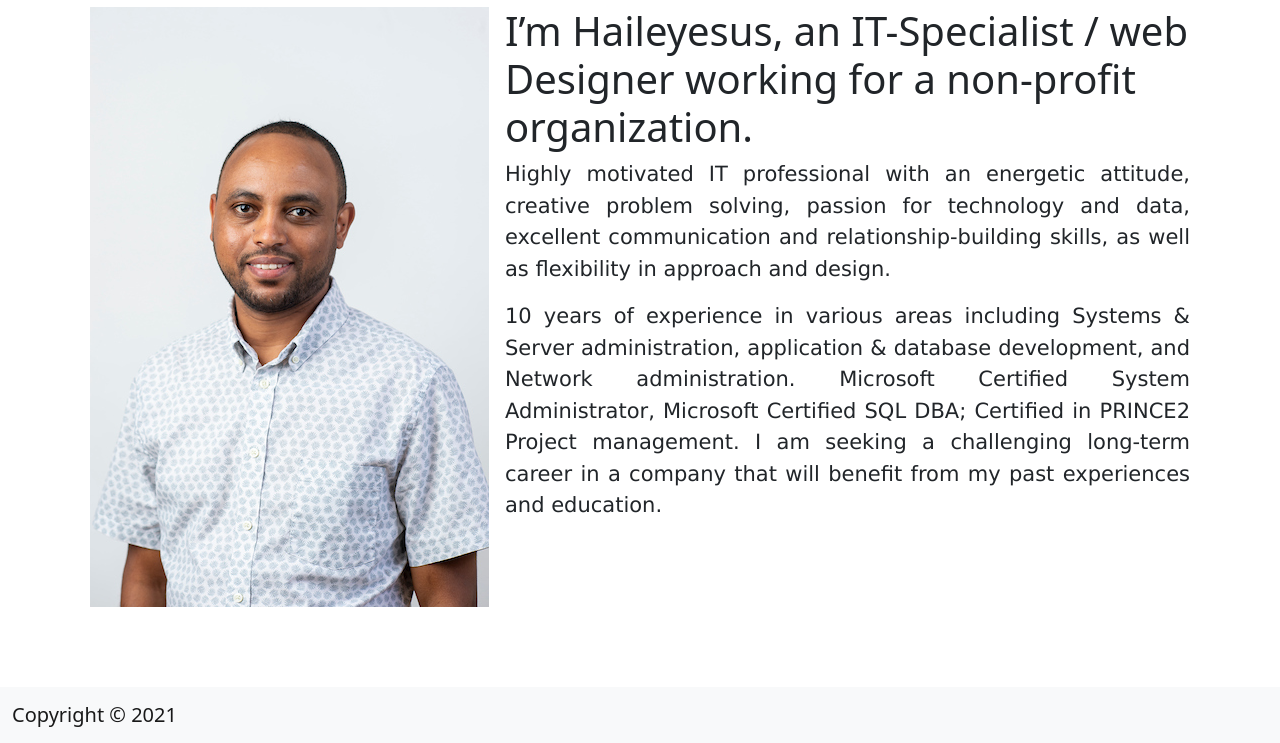
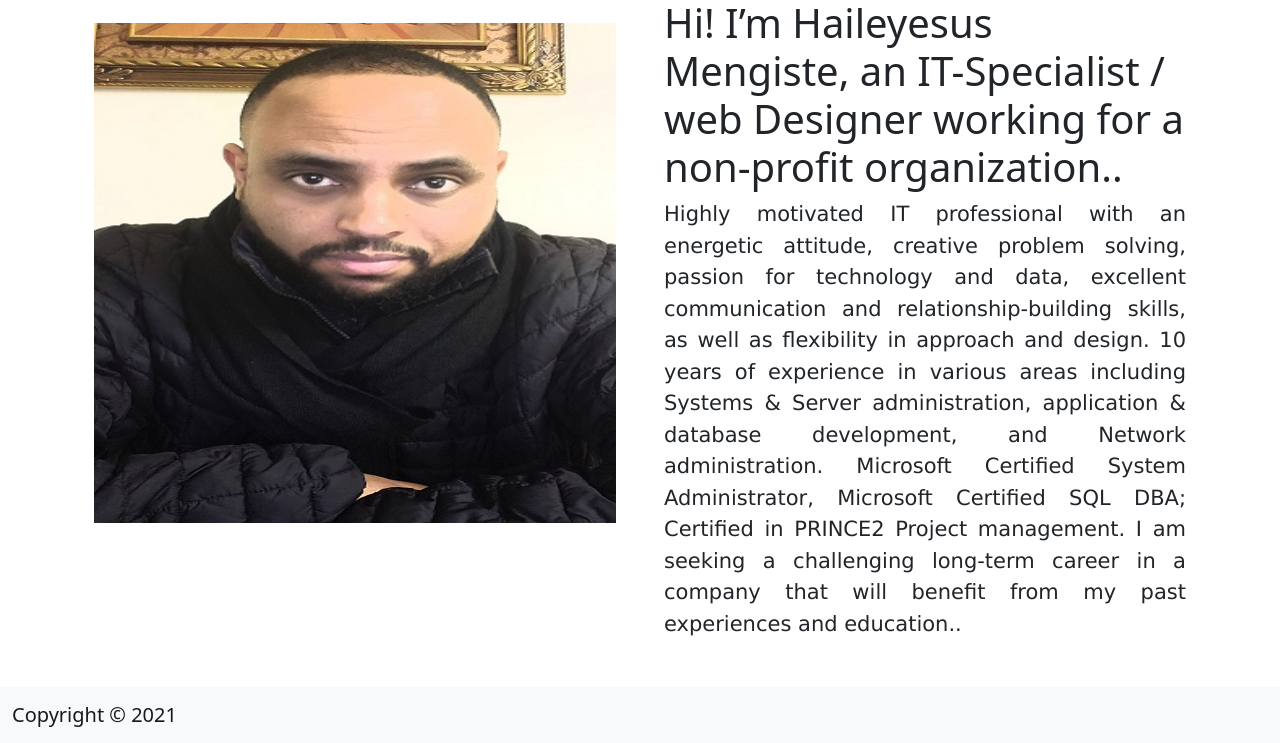
Before and after one commit to hmendeshaw/Portfolio, a plain HTML site: page index.html in a window 1280 px wide. Shown: the part 57-800 px from the top of the page. Drawn offline with nearby package versions, Linux system fonts and the light colour scheme.

Commit message:
adding new feature

```diff
--- a/index.html
+++ b/index.html
@@ -12,7 +12,7 @@
 <body>
    <div class="container">
        <div class="col">
-           <div class="row">
+           <div class="row1">
             <nav class="navbar navbar-expand-lg navbar-light bg-light">
                 <div class="container-fluid">
                   <a class="navbar-brand" href="#">Haileyesus Portfolio</a>
@@ -29,20 +29,28 @@
                   </div>
                 </div>
               </nav>
-              <section>
+              <!-- end of nav -->
 
-                <div class="d-flex bd-highlight">
-                    <div class="p-2 w-100 bd-highlight">
-                        <img src="./images/Haile.jpg">
-                    </div>
-                    <div class="p-2 flex-shrink-1 bd-highlight">
-                        <h1>I’m Haileyesus, an IT-Specialist / web Designer working for a non-profit organization.</h1>
-                        <p>Highly motivated IT professional with an energetic attitude, creative problem solving, passion for technology and data, excellent communication and relationship-building skills, as well as flexibility in approach and design.
-                            <br></p>
-                            <p>10 years of experience in various areas including Systems & Server administration, application & database development, and Network administration. Microsoft Certified System Administrator, Microsoft Certified SQL DBA; Certified in PRINCE2 Project management. I am seeking a challenging long-term career in a company that will benefit from my past experiences and education.</p>
-                    </div>
+                <div class="row">
+                  <div class="col">
+                      <br>
+                      <img src="./images/haile2.jpg" width="122px" height="500px">
                   </div>
-               </section>
+                  <div class="col">
+                      <h1>Hi! I’m Haileyesus Mengiste, an IT-Specialist / web Designer working for a non-profit organization..</h1>
+                    <p>Highly motivated IT professional with an energetic attitude, creative problem solving, passion for technology and data, excellent communication and relationship-building skills, as well as flexibility in approach and design.
+
+                        10 years of experience in various areas including Systems & Server administration, application & database development, and Network administration. Microsoft Certified System Administrator, Microsoft Certified SQL DBA; Certified in PRINCE2 Project management. I am seeking a challenging long-term career in a company that will benefit from my past experiences and education..</p><br>
+
+                  </div>
+
+                </div>
+              </div>
+
+
+
+              <!-- end of body  -->
+            </div>
            </div>
        </div>
    </div>
--- a/style.css
+++ b/style.css
@@ -1,5 +1,30 @@
+img{
+    width: 10%;
+}
 p{
     font-family:Verdana, Geneva, Tahoma, sans-serif;
     font-size: 21px;
     text-align: justify;
+    display: flex;
+    align-items: center;
 }
+.row *{
+    flex-shrink: 0;
+    width: 100%;
+    max-width: 100%;
+    padding-right: calc(var(--bs-gutter-x) * .5);
+    padding-left: calc(var(--bs-gutter-x) * .5);
+    margin-top: var(--bs-gutter-y);
+}
+.row {
+    /* --bs-gutter-x: 1.5rem;
+    --bs-gutter-y: 0; */
+    display: flex;
+    flex-wrap: wrap;
+    margin-top: calc(-1 * var(--bs-gutter-y));
+    margin-right: calc(-.5 * var(--bs-gutter-x));
+    margin-left: calc(-.5 * var(--bs-gutter-x));
+}
+*, ::after, ::before {
+    box-sizing: border-box;
+}
```
Also changed, not shown: images/Abstract_Background.jpg (added), images/haile2.jpg (added).
